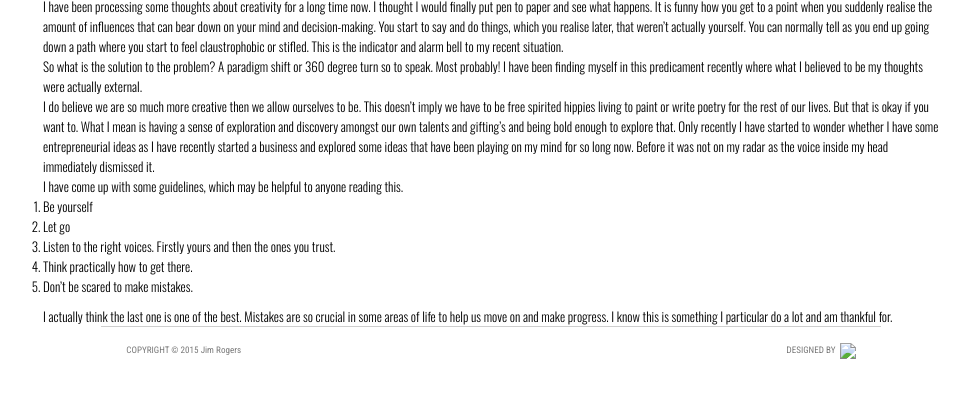
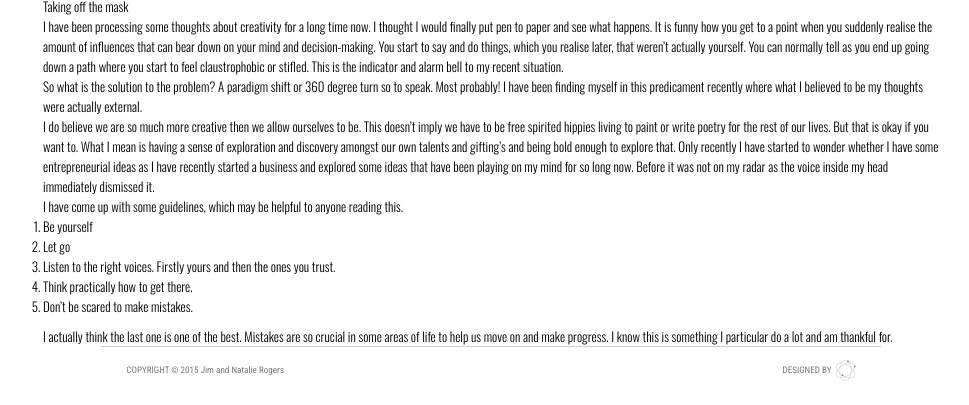
Before and after one commit to JimRogers/jimrogerswebsite, a Jekyll site: the page built from _posts/2015-07-09-taking-off-the-mask.markdown, in a window 1280 px wide and 1109 px high, cut to the strip 704-1109 px from the top of the window. Shown: the whole strip, without its empty margins (149-1118 px from the left). Built offline with Jekyll 4.4.1, drawn with Linux system fonts in a browser that asks for light colours; nearby versions of some CDN libraries; library files that are not in the unit come from our copies; comment, search, counter and statistics services are not loaded.

Commit message:
Add single post title

```diff
--- a/_layouts/post.html
+++ b/_layouts/post.html
@@ -10,8 +10,7 @@
 
           {{ content }}
 
-      {% include subpage-footer.html %}
-      {% include subpage-scripts.html %}
+      {% include blog-footer.html %}
     </div>
   </body>
 
--- a/_posts/2015-07-09-taking-off-the-mask.markdown
+++ b/_posts/2015-07-09-taking-off-the-mask.markdown
@@ -4,6 +4,10 @@ title:  "Taking off the mask"
 date:   2015-07-09 14:51:19
 categories: blog
 ---
+
+  Taking off the mask
+
+
   I have been processing some thoughts about creativity for a long time now. I thought I would finally put pen to paper and see what happens. It is funny how you get to a point when you suddenly realise the amount of influences that can bear down on your mind and decision-making. You start to say and do things, which you realise later, that weren’t actually yourself. You can normally tell as you end up going down a path where you start to feel claustrophobic or stifled. This is the indicator and alarm bell to my recent situation.
 
   So what is the solution to the problem? A paradigm shift or 360 degree turn so to speak. Most probably! I have been finding myself in this predicament recently where what I believed to be my thoughts were actually external.
```
